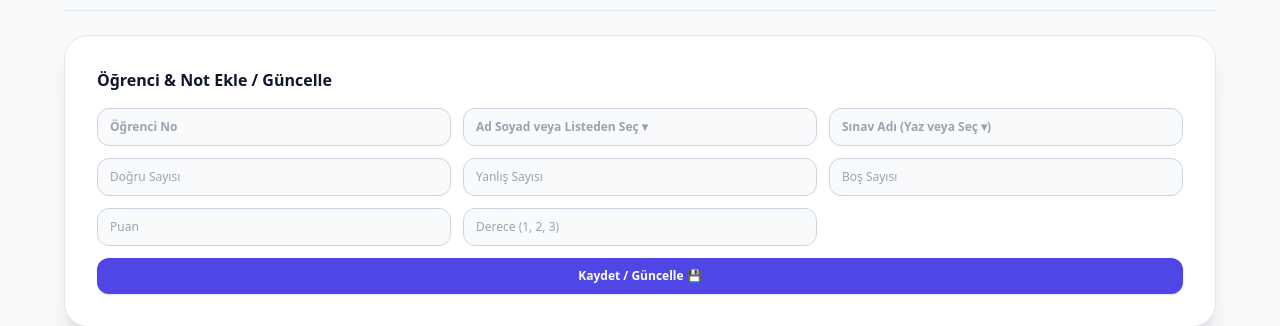
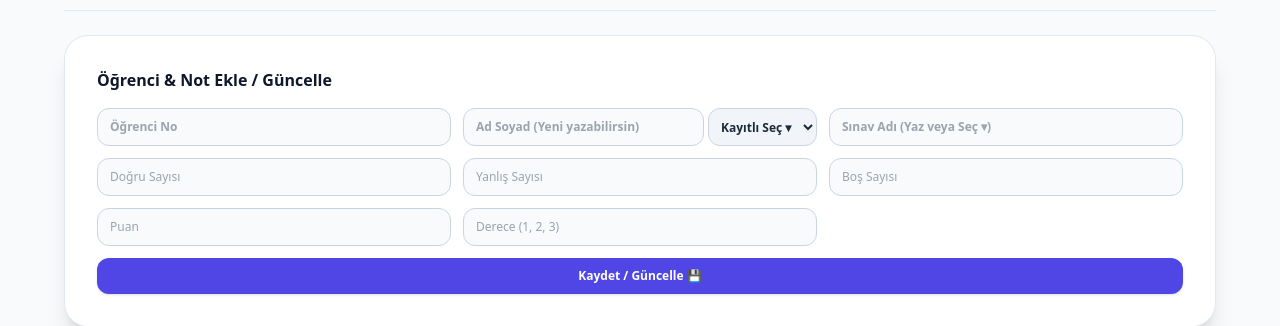
Before and after one commit to busrakaradeniz13/sinav-sistemi, a Flask app: page /admin in a window 1280 px wide, after a click on "➕ Öğrenci / Not Ekle". Shown: the part 300-626 px from the top of the page. Run offline with Flask 3, Linux system fonts and the light colour scheme; the visitor is signed in with stand-in values (Sample User, id 1); data that the repository does not hold is empty; some libraries are stand-ins or nearby versions.

Commit message:
Update admin.html

```diff
--- a/templates/admin.html
+++ b/templates/admin.html
@@ -192,20 +192,21 @@
             {% endif %}
         </div>
 
-        <!-- 2. BÖLÜM -->
+        <!-- 2. BÖLÜM: ÖĞRENCİ & NOT EKLE (SERBEST İSİM YAZMA & SEÇMELİ DROPDOWN) -->
         <div id="tab-ekle" class="tab-icerik hidden bg-white p-6 sm:p-8 rounded-3xl border border-slate-200 shadow-xl space-y-4">
             <h2 class="text-base font-black text-slate-900">Öğrenci & Not Ekle / Güncelle</h2>
             <form action="/admin/kaydet" method="POST" class="grid grid-cols-1 sm:grid-cols-3 gap-3">
                 <input type="text" id="ogrenci_no_input" name="ogrenci_no" required placeholder="Öğrenci No" onblur="ogrenciGetirNo()" class="px-3 py-2.5 rounded-xl bg-slate-50 border border-slate-300 text-xs font-bold">
 
-                <div class="relative">
-                    <select id="ad_select" onchange="ogrenciSecAd(this)" class="absolute inset-0 opacity-0 cursor-pointer w-full h-full z-10">
-                        <option value="">-- Listeden Seç --</option>
+                <!-- Serbest yazı yazılabilen ve yandaki butondan eski öğrencilerin seçilebildiği alan -->
+                <div class="flex gap-1">
+                    <input type="text" id="ad_input" name="ad" required placeholder="Ad Soyad (Yeni yazabilirsin)" onblur="ogrenciGetirNo()" class="w-full px-3 py-2.5 rounded-xl bg-slate-50 border border-slate-300 text-xs font-bold">
+                    <select onchange="ogrenciSecAd(this)" title="Kayıtlı Öğrencilerden Seç" class="bg-slate-100 hover:bg-slate-200 border border-slate-300 rounded-xl px-2 text-xs cursor-pointer font-bold">
+                        <option value="">Kayıtlı Seç ▾</option>
                         {% for no, b in veriler.items() %}
                         <option value="{{ b.ad }}" data-no="{{ no }}">{{ no }} - {{ b.ad }}</option>
                         {% endfor %}
                     </select>
-                    <input type="text" id="ad_input" name="ad" required placeholder="Ad Soyad veya Listeden Seç ▾" onblur="ogrenciGetirNo()" class="w-full px-3 py-2.5 rounded-xl bg-slate-50 border border-slate-300 text-xs font-bold">
                 </div>
 
                 <div class="relative">
@@ -227,7 +228,7 @@
             </form>
         </div>
 
-        <!-- 3. BÖLÜM: ÇOKLU SORU & DOSYADAN SORU YÜKLEME & SINAV SİL -->
+        <!-- 3. BÖLÜM -->
         <div id="tab-sinavlar" class="tab-icerik hidden bg-white p-6 sm:p-8 rounded-3xl border border-indigo-200 shadow-xl space-y-6">
             <div class="border-b border-slate-100 pb-3">
                 <h2 class="text-lg font-black text-slate-900">Çoklu Soru Ekleme & Online Sınav Yönetimi</h2>
```
